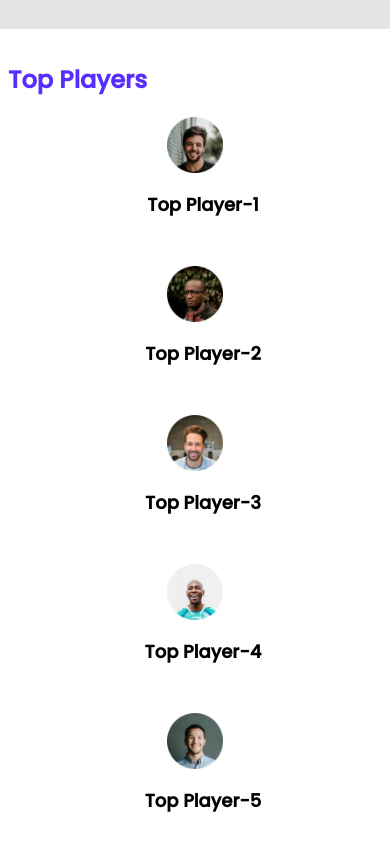
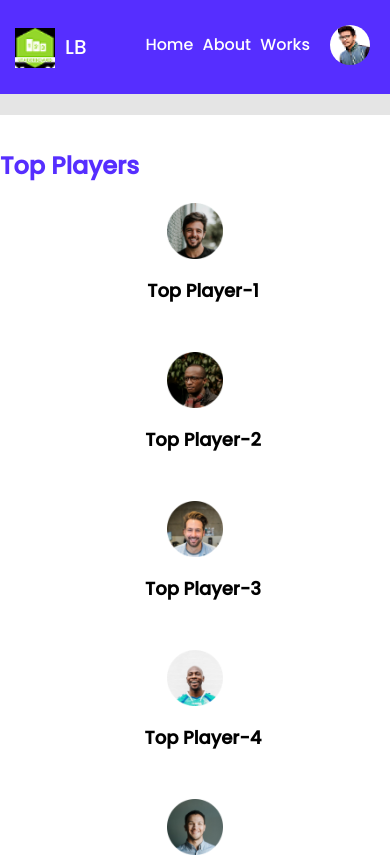
Before and after one commit to Samirun-Shuvo/leader-board-project, a plain HTML site: page index.html in a window 390 px wide. Shown: the top 858 px of the page. Drawn offline with Linux system fonts and the light colour scheme; a web font is replaced by a local one.

Commit message:
header update

```diff
--- a/index.html
+++ b/index.html
@@ -15,7 +15,26 @@
 <body>
     <!-- header start -->
     <header>
-
+        <div class="head-nav">
+            <div class="logo">
+                <div class="logo-img">
+                    <img src="images/nav-pic/logo-removebg-preview.png" alt="" srcset="">
+                </div>
+                <div class="logo-text">
+                    <span>LB</span>
+                </div>
+            </div>
+            <div class="nav">
+                <div class="nav-items">
+                    <a href="">Home</a>
+                    <a href="">About</a>
+                    <a href="">Works</a>
+                </div>
+                <div class="profile-img">
+                    <img src="images/nav-pic/shuvo-removebg-preview.png" alt="" srcset="">
+                </div>
+            </div>
+        </div>
     </header>
     <!-- header end -->
     <main>
--- a/styles/style.css
+++ b/styles/style.css
@@ -8,6 +8,8 @@ common styles
 body{
     font-family: 'Poppins', sans-serif;
     background: #E5E5E5;
+    margin: 0;
+    padding: 0;
 }
 main{
     display: flex;
@@ -25,6 +27,55 @@ hr{
     border: 1px solid #D1D1D1;
     margin-bottom: 27px;
 }
+/* header section start */
+header{
+    background-color: #562EFF;
+    height: 94px;
+    width: 100%;
+}
+.head-nav{
+    display: flex;
+    justify-content: space-between;
+    height: 94px;
+    margin: 0 210px;
+}
+.logo{
+    display: flex;
+}
+.logo img{
+    height: 51px;
+    width: 40px;
+    margin-top: 20px;
+    cursor: pointer;
+}
+.logo-text{
+    color: #FFFFFF;
+    font-size: 24px;
+    margin-top: 26px;
+    margin-left: 15px;
+}
+.nav{
+    display: flex;
+    justify-content: right;
+}
+.nav-items{
+    margin-top: 32px;
+}
+.nav-items a{
+    text-decoration: none;
+    font-size: 16px;
+    color: #FFFFFF;
+    margin-left: 30px;
+}
+.profile-img img{
+    height: 51px;
+    width: 51px;
+    border-radius: 25px;
+    margin-top: 20px;
+    margin-left: 30px;
+    cursor: pointer;
+}
+
 /* top player styles */
 .top-players{
     margin-bottom: 30px;
@@ -59,7 +110,7 @@ hr{
  .blogs{
      display: grid;
      grid-template-columns: repeat(2,1fr);
-    grid-row-gap: 26px;
+     grid-row-gap: 26px;
     }
  .blog{
      display: flex;
@@ -146,6 +197,40 @@ hr{
      .container{
          width: 100%;
      }
+     .head-nav{
+    display: flex;
+    justify-content: space-between;
+    height: 94px;
+    margin: 0;
+    }
+    .logo img{
+    height: 40px;
+    width: 40px;
+    margin-top: 28px;
+    cursor: pointer;
+    margin-left: 15px;
+    }
+    .logo-text{
+    color: #FFFFFF;
+    font-size: 20px;
+    margin-top: 32px;
+    margin-left: 10px;
+    }
+    .nav-items a{
+    text-decoration: none;
+    font-size: 16px;
+    color: #FFFFFF;
+    margin-left: 5px;
+    }
+    .profile-img img{
+    height: 40px;
+    width: 40px;
+    border-radius: 25px;
+    margin-top: 25px;
+    margin-left: 20px;
+    margin-right: 20px;
+    cursor: pointer;
+    }
     .players, .blogs, .courses{
          grid-template-columns: repeat(1,1fr);
      }
@@ -159,6 +244,39 @@ hr{
     .container{
          width: 100%;
      }
+      .head-nav{
+    display: flex;
+    justify-content: space-between;
+    margin: 0 50px;
+    }
+    .logo img{
+    height: 40px;
+    width: 40px;
+    margin-top: 28px;
+    cursor: pointer;
+    margin-left: 15px;
+    }
+    .logo-text{
+    color: #FFFFFF;
+    font-size: 20px;
+    margin-top: 32px;
+    margin-left: 10px;
+    }
+    .nav-items a{
+    text-decoration: none;
+    font-size: 16px;
+    color: #FFFFFF;
+    margin-left: 5px;
+    }
+    .profile-img img{
+    height: 40px;
+    width: 40px;
+    border-radius: 25px;
+    margin-top: 25px;
+    margin-left: 20px;
+    margin-right: 20px;
+    cursor: pointer;
+    }
     .players, .courses{
          grid-template-columns: repeat(2,1fr);
     }
```
Also changed, not shown: images/nav-pic/logo-removebg-preview.png (added), images/nav-pic/shuvo-removebg-preview.png (added).
